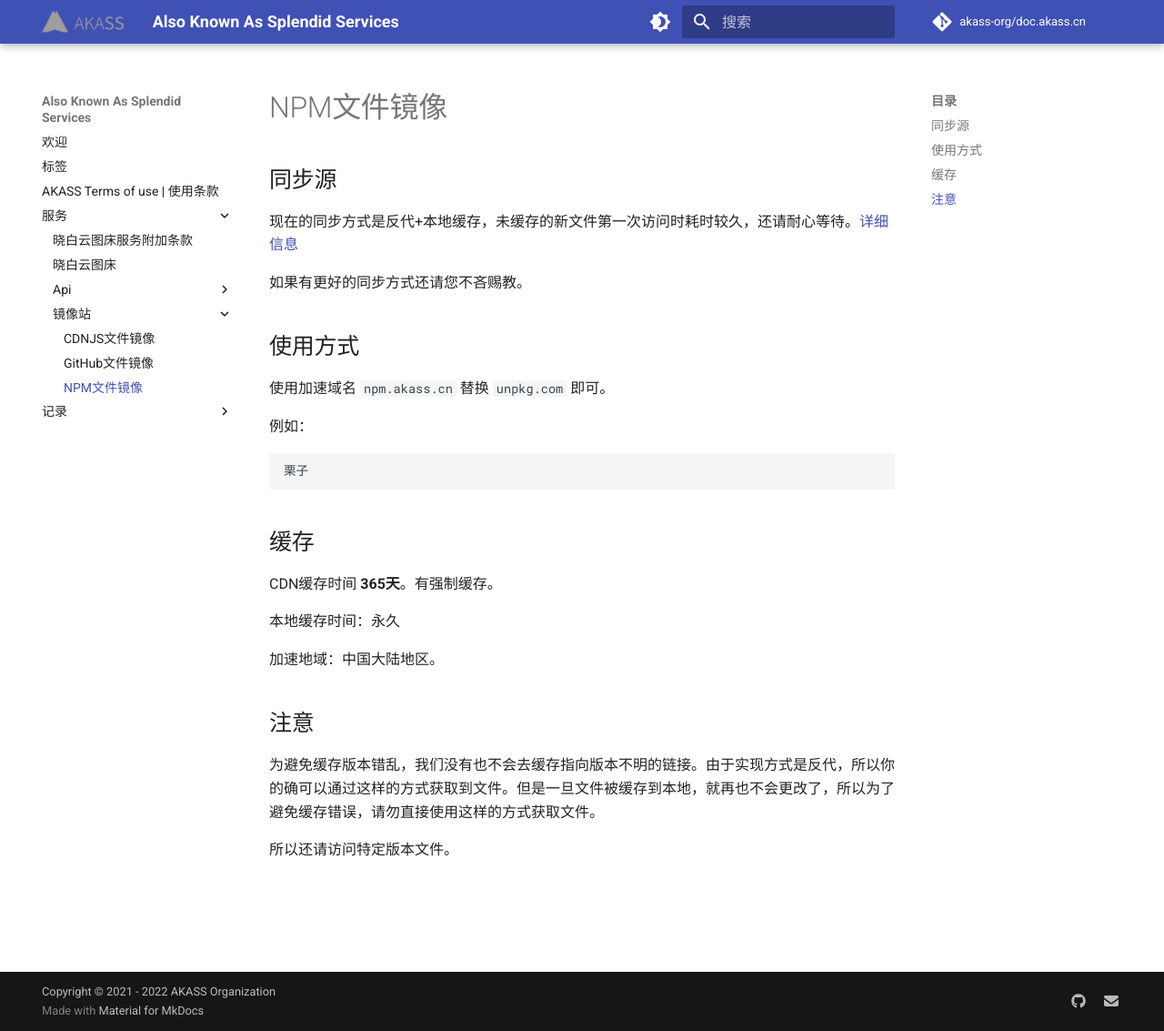
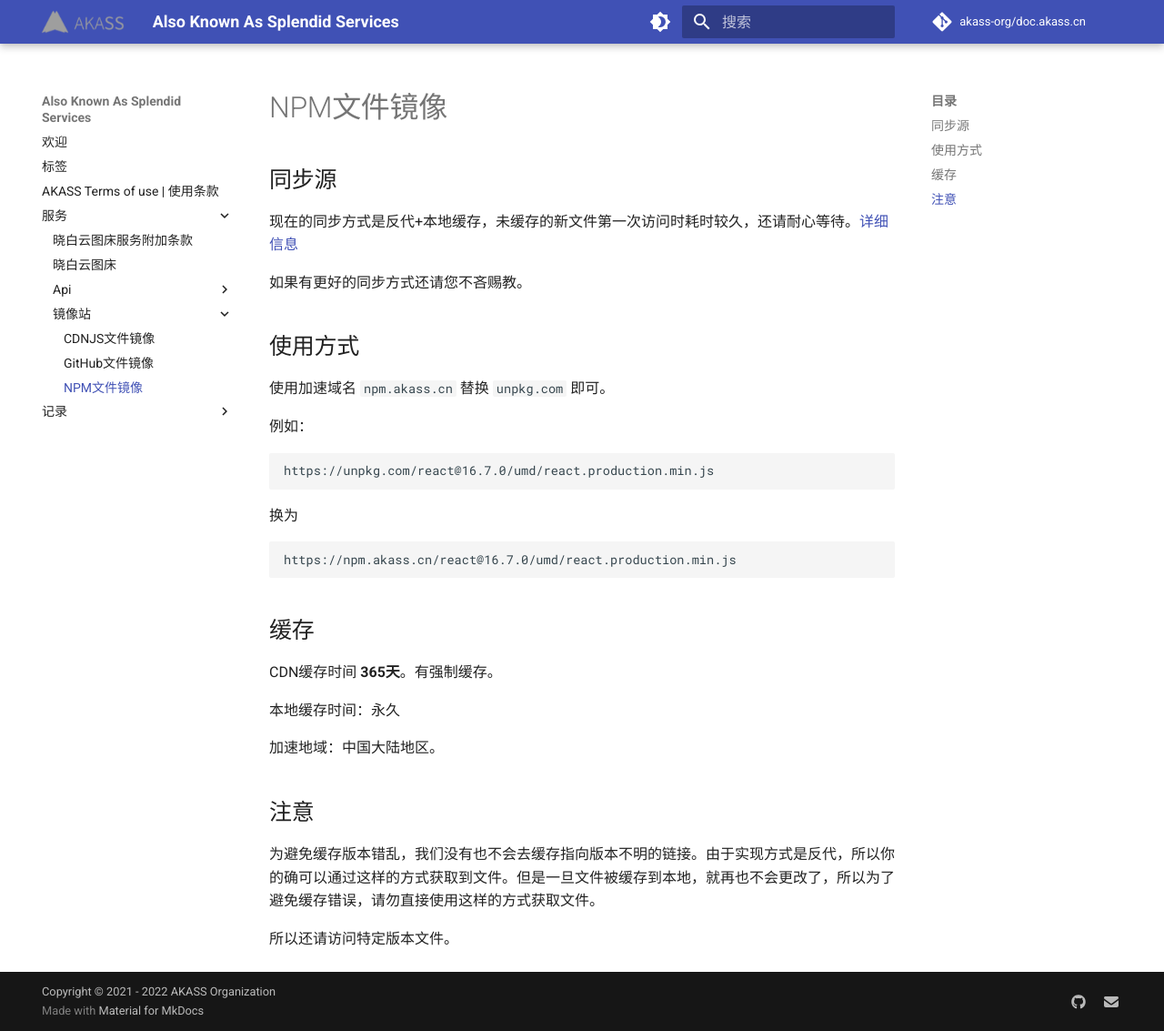
Before and after one commit to akass-org/doc.akass.cn, an MkDocs documentation site: the page built from docs/服务/镜像站/npm.md, in a window 1280 px wide and 1133 px high. Shown: the whole window at 91% size. Built offline with MkDocs 1.6.1 and Material for MkDocs 9.7.7, drawn with Linux system fonts in a browser that asks for light colours; comment, search, counter and statistics services are not loaded.

Commit message:
Update npm mirror.

````diff
--- a/docs/服务/镜像站/npm.md
+++ b/docs/服务/镜像站/npm.md
@@ -12,7 +12,11 @@
 
 例如：
 ```
-栗子
+https://unpkg.com/react@16.7.0/umd/react.production.min.js
+```
+换为
+```
+https://npm.akass.cn/react@16.7.0/umd/react.production.min.js
 ```
 
 ## 缓存
````
